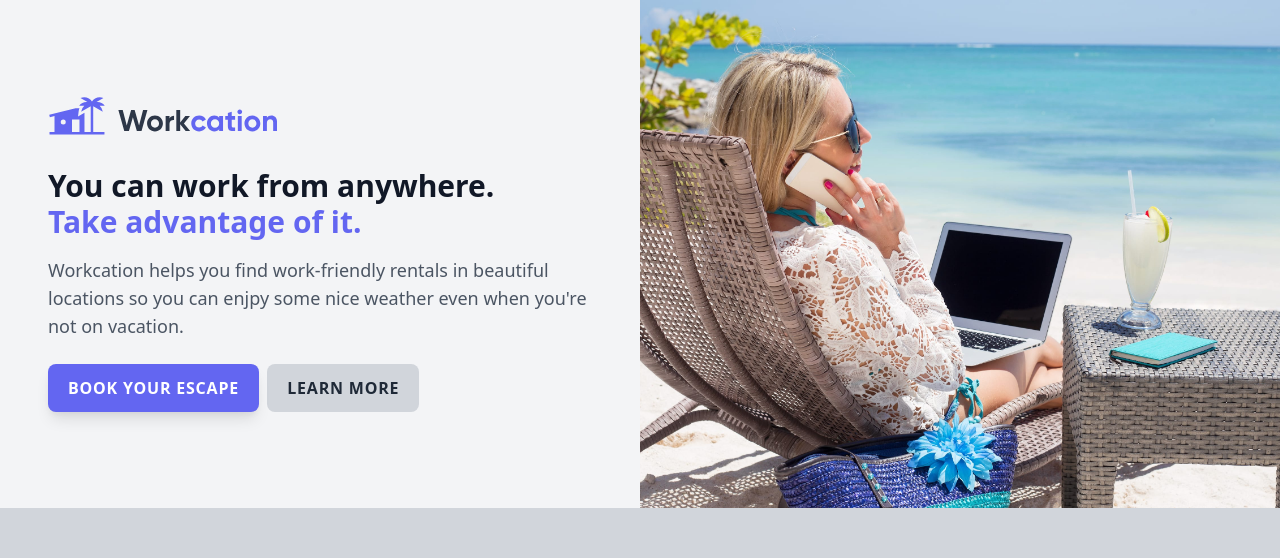
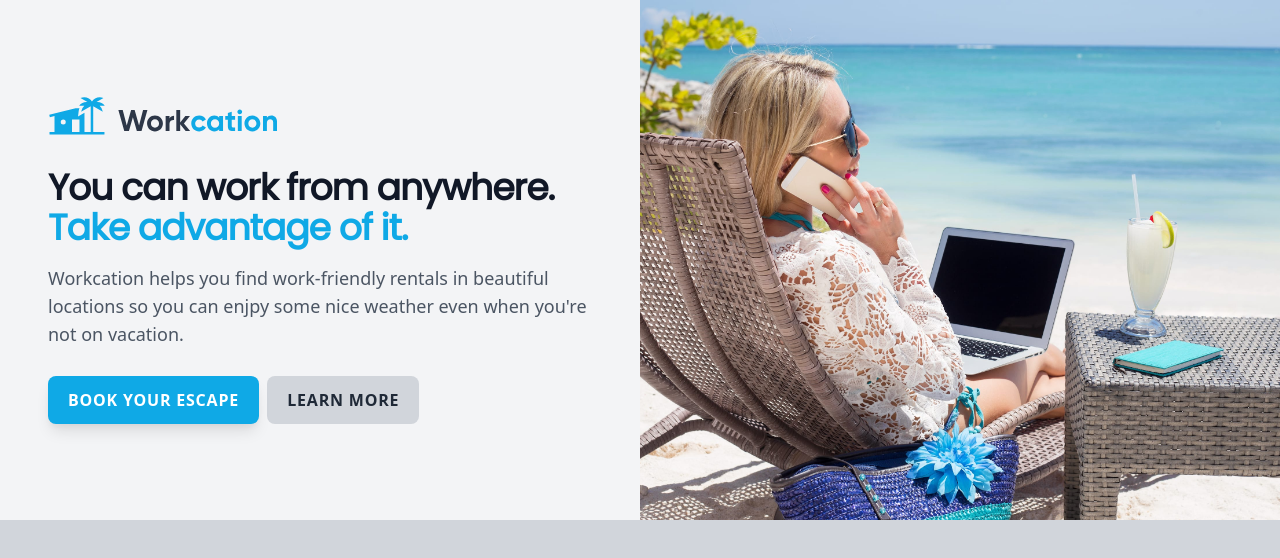
Before and after one commit to Khoiron14/tailwind-zero, a website built with Vite: page index.html in a window 1280 px wide. Built offline with nearby package versions, Linux system fonts and the light colour scheme.

Commit message:
Customizing Your Design System

```diff
--- a/css/tailwind.css
+++ b/css/tailwind.css
@@ -7,7 +7,7 @@
     @apply inline-block px-5 py-3 text-sm font-semibold tracking-wider uppercase rounded-lg focus:outline-none focus:ring focus:ring-offset-2 focus:ring-opacity-50 sm:text-base;
   }
   .btn-primary {
-    @apply transform transition text-white bg-indigo-500 shadow-lg focus:ring-indigo-500 active:bg-indigo-600 hover:-translate-y-0.5 hover:bg-indigo-400;
+    @apply transform transition text-white bg-brand shadow-lg focus:ring-brand active:bg-brand-dark hover:-translate-y-0.5 hover:bg-brand-light;
   }
   .btn-secondary {
     @apply text-gray-800 bg-gray-300 focus:ring-gray-300 active:bg-gray-400 hover:bg-gray-200;
--- a/index.html
+++ b/index.html
@@ -7,26 +7,31 @@
     <meta name="viewport" content="width=device-width, initial-scale=1.0">
     <title>Tailwind Zero</title>
 
+    <link rel="preconnect" href="https://fonts.googleapis.com">
+    <link rel="preconnect" href="https://fonts.gstatic.com" crossorigin>
+    <link href="https://fonts.googleapis.com/css2?family=Poppins&display=swap" rel="stylesheet">
+
     <link rel="stylesheet" href="/css/tailwind.css">
+
 </head>
 
 <body class="bg-gray-300">
     <div class="grid bg-gray-100 lg:grid-cols-2 2xl:grid-cols-5">
         <div class="max-w-md px-8 py-12 mx-auto sm:max-w-xl lg:px-12 lg:py-24 lg:max-w-full xl:mr-0 2xl:col-span-2">
             <div class="xl:max-w-xl">
-                <img class="h-10" src="/img/logo.svg" alt="Workcation">
+                <img class="h-10" src="/img/logo-brand.svg" alt="Workcation">
                 <img class="object-center mt-6 rounded-lg shadow-xl sm:mt-8 sm:h-64 sm:w-full sm:object-cover lg:hidden"
                     src="/img/beach-work.jpg" alt="Woman workcationing on the beach">
-                <h1 class="mt-6 text-xl font-bold text-gray-900 sm:mt-8 sm:text-3xl lg:text-2xl xl:text-3xl">
+                <h1 class="mt-6 text-2xl font-semibold tracking-tight text-gray-900 font-headline sm:mt-8 sm:text-4xl lg:text-3xl xl:text-4xl">
                     You can work from anywhere.
                     <br>
-                    <span class="text-indigo-500">Take advantage of it.</span>
+                    <span class="text-brand">Take advantage of it.</span>
                 </h1>
                 <p class="mt-2 text-gray-600 sm:mt-4 sm:text-lg">
                     Workcation helps you find work-friendly rentals in beautiful locations
                     so you can enjpy some nice weather even when you're not on vacation.
                 </p>
-                <div class="mt-4 space-x-1 sm:mt-6">
+                <div class="mt-4 space-y-1 sm:space-x-1 sm:mt-6">
                     <a class="btn btn-primary" href="#">Book your escape</a>
                     <a class="btn btn-secondary" href="#">Learn more</a>
                 </div>
--- a/tailwind.config.js
+++ b/tailwind.config.js
@@ -3,7 +3,18 @@ module.exports = {
   darkMode: false,
   content: [],
   theme: {
-    extend: {},
+    extend: {
+      colors: {
+        brand: {
+          DEFAULT: "#0fa9e6",
+          light: "#3fbaeb",
+          dark: "#0c87b8",
+        },
+      },
+      fontFamily: {
+        headline: "Poppins, sans-serif",
+      }
+    },
   },
   variants: {
     extend: {
```
Also changed, not shown: img/logo-brand.svg (added).
